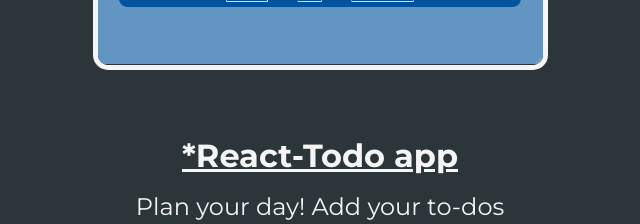
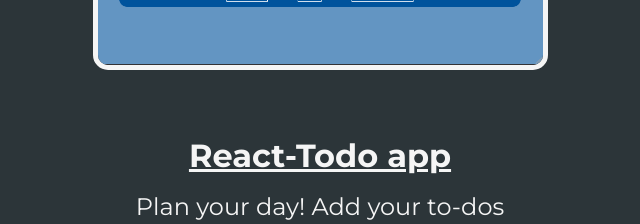
Before and after one commit to AdnanPobrklic/AdnanPobrklic.github.io, a plain HTML site: page index.html in a window 1280 px wide. Shown: the part 2780-3004 px from the top of the page, without its empty margins (320-960 px from the left). Drawn offline with Linux system fonts and the light colour scheme.

Commit message:
fixed projects v2

```diff
--- a/index.html
+++ b/index.html
@@ -76,7 +76,7 @@
                 <div class="card">
                     <img src="img/todo.png" alt="Dictionary app">
                     <div class="card-text">
-                        <h1>*React-Todo app</h1>
+                        <h1>React-Todo app</h1>
                         <p>Plan your day! Add your to-dos and delete them when done.</p>
                         <a href="https://steady-stroopwafel-5887c7.netlify.app/" target="_blank">LIVE</a>
                         <a href="https://github.com/AdnanPobrklic/Todo-list" target="_blank">CODE</a>
```
